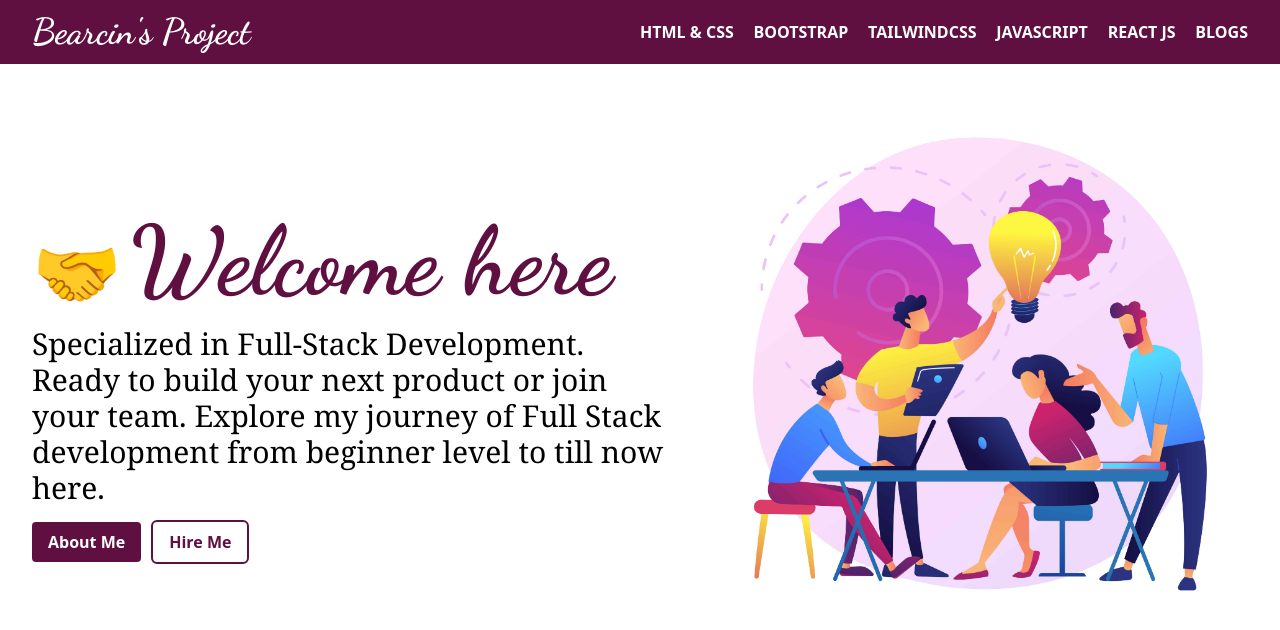
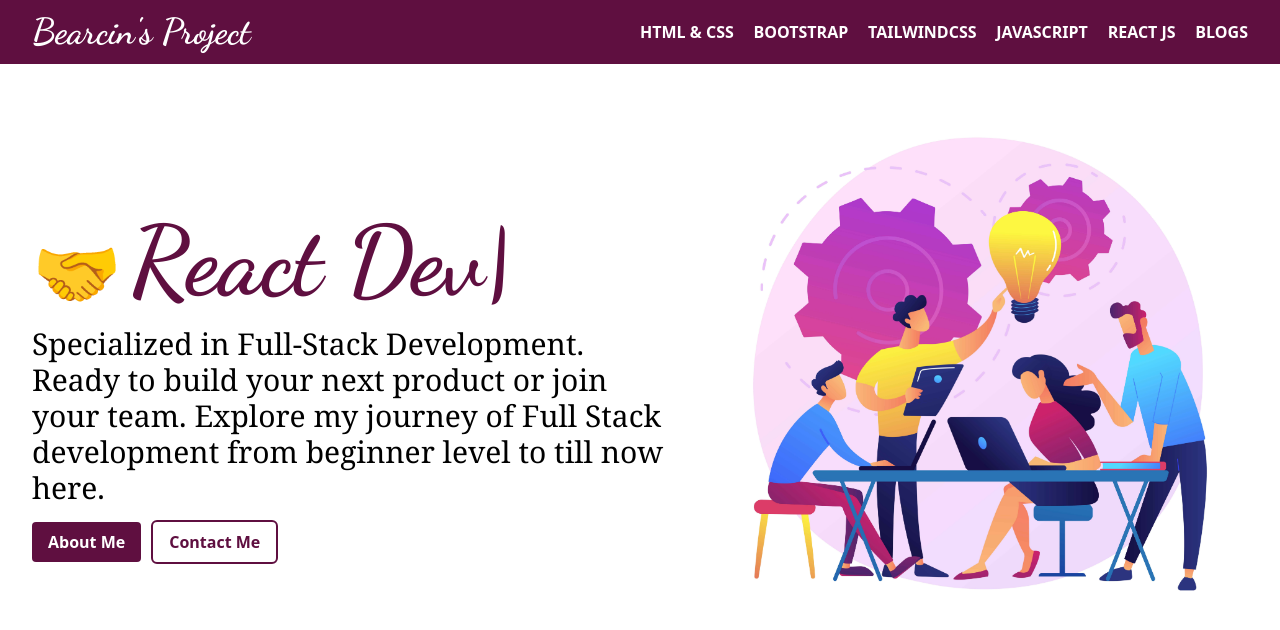
Before and after one commit to Bearcin46/Bearcin-s-project, a React (Vite) app: page / in a window 1280 px wide. Shown: the top 630 px of the page. Built offline with nearby package versions, Linux system fonts and the light colour scheme.

Commit message:
feat: typing animation added

```diff
--- a/package.json
+++ b/package.json
@@ -14,7 +14,8 @@
     "react": "^18.2.0",
     "react-dom": "^18.2.0",
     "react-router": "^6.21.3",
-    "react-router-dom": "^6.23.1"
+    "react-router-dom": "^6.23.1",
+    "react-type-animation": "^3.2.0"
   },
   "devDependencies": {
     "@types/react": "^18.2.43",
--- a/src/components/AppContent.jsx
+++ b/src/components/AppContent.jsx
@@ -1,5 +1,6 @@
 import "../index.css";
 import mainImage from "./images/main.jpg";
+import { TypeAnimation } from "react-type-animation";
 function AppContent() {
   return (
     <>
@@ -8,9 +9,27 @@ function AppContent() {
           <div className="flex gap-2 items-end">
             <div className="animate-bounce text-4xl md:text-7xl">&#129309;</div>
 
-            <h1 className="text-5xl md:text-8xl font-cursive font-bold mt-2 text-[#5f0f40] ">
+            {/* <h1 className="text-5xl md:text-8xl font-cursive font-bold mt-2 text-[#5f0f40] ">
               Welcome here{" "}
-            </h1>
+            </h1> */}
+            <TypeAnimation
+              sequence={[
+                // Same substring at the start will only be typed out once, initially
+                "Welcome Here,",
+                1000, // wait 1s before replacing "Mice" with "Hamsters"
+                "I'm Bearcin Sweety",
+                1000,
+                "React Developer",
+                1000,
+                "Full Stack Developer",
+                1000,
+              ]}
+              wrapper="span"
+              speed={50}
+              className="text-5xl md:text-8xl font-cursive font-bold mt-2 text-[#5f0f40] "
+              // style={{ fontSize: "1em", display: "inline-block" }}
+              repeat={Infinity}
+            />
           </div>
           <p className="text-xl md:text-3xl  font-serif  mt-4">
             Specialized in Full-Stack Development. Ready to build your next
@@ -25,7 +44,7 @@ function AppContent() {
             </a>
             <a href="tel:+60-166050498">
               <button className="text-[#5f0f40] bg-white outline-2 hover:bg-slate-50 outline-double outline-[#5fof40] px-4 py-2 rounded font-semibold">
-                Hire Me
+                Contact Me
               </button>
             </a>
           </div>
--- a/src/components/MainContent.jsx
+++ b/src/components/MainContent.jsx
@@ -22,7 +22,7 @@ function MainContent(props) {
             className="w-[300px] h-[200px] object-cover"
           />
         </div>
-        <div data-aos="fade-down">
+        <div data-aos="">
           <h3>
             <strong>Title: </strong>
             {props.name}
--- a/src/components/Title.jsx
+++ b/src/components/Title.jsx
@@ -1,7 +1,7 @@
 import AOS from "aos";
 import { useEffect } from "react";
 import "aos/dist/aos.css";
-function Title({ title, animation = "slide-right" }) {
+function Title({ title, animation = "" }) {
   useEffect(() => {
     AOS.init({
       duration: 2000,
```
Also changed, not shown: 1 other file (tests, documents, lock files or other folders).
